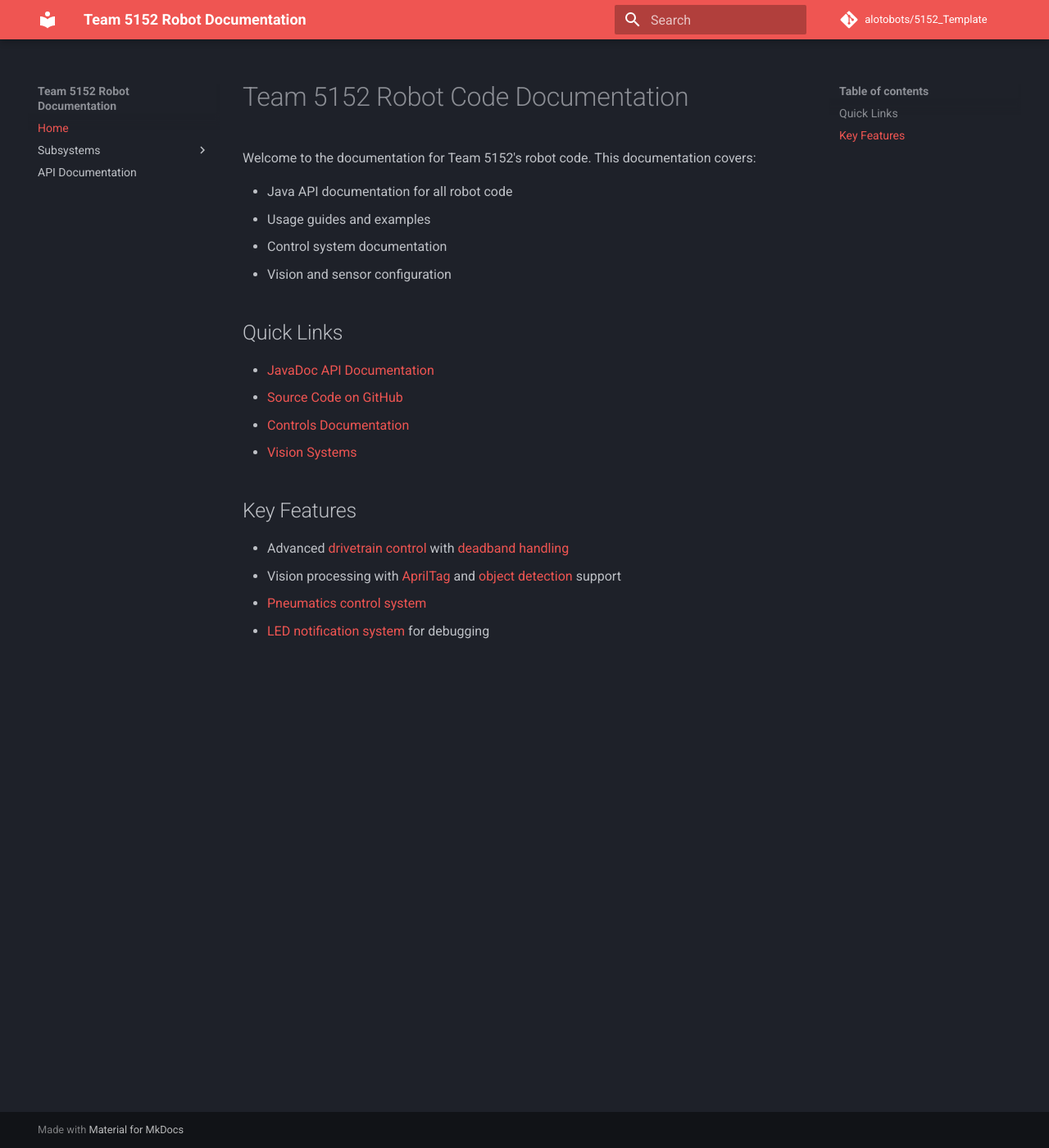
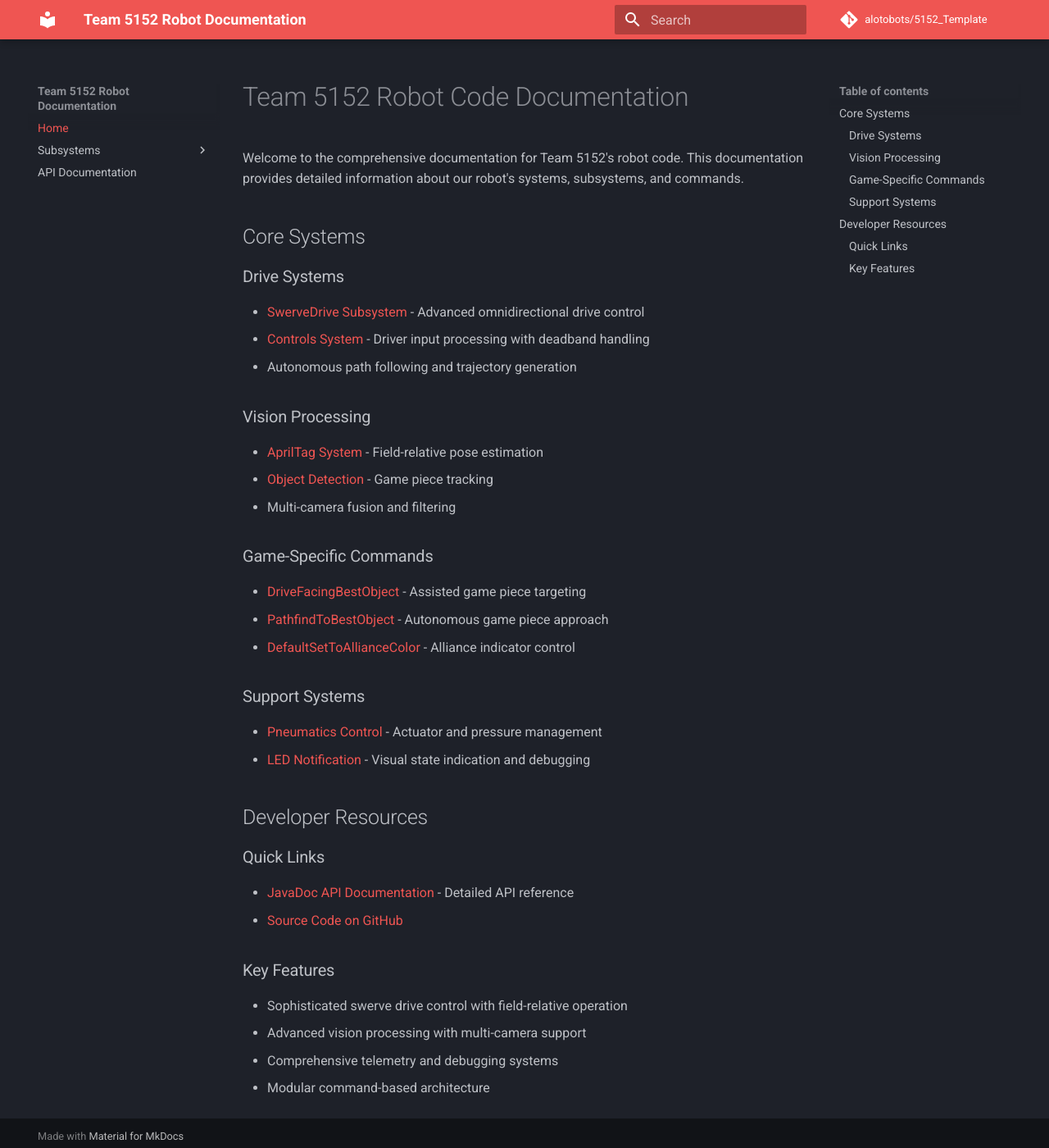
Before and after one commit to 5152Alotobots/5152_Template, an MkDocs documentation site: the page built from docs/mkdocs/docs/index.md, in a window 1280 px wide and 1400 px high. Shown: the whole window at 82% size. Built offline with MkDocs 1.6.1 and Material for MkDocs 9.7.7, drawn with Linux system fonts in a browser that asks for light colours; comment, search, counter and statistics services are not loaded.

Commit message:
docs: Restructure index page with improved organization and detailed system descriptions

```diff
--- a/docs/mkdocs/docs/index.md
+++ b/docs/mkdocs/docs/index.md
@@ -1,22 +1,36 @@
 # Team 5152 Robot Code Documentation
 
-Welcome to the documentation for Team 5152's robot code. This documentation covers:
+Welcome to the comprehensive documentation for Team 5152's robot code. This documentation provides detailed information about our robot's systems, subsystems, and commands.
 
-- Java API documentation for all robot code
-- Usage guides and examples
-- Control system documentation
-- Vision and sensor configuration
+## Core Systems
 
-## Quick Links
+### Drive Systems
+- [SwerveDrive Subsystem](./library/subsystems/swerve.md) - Advanced omnidirectional drive control
+- [Controls System](./game/subsystems/controls.md) - Driver input processing with deadband handling
+- Autonomous path following and trajectory generation
 
-- [JavaDoc API Documentation](./javadoc/)
+### Vision Processing
+- [AprilTag System](./library/subsystems/vision/apriltag.md) - Field-relative pose estimation
+- [Object Detection](./library/subsystems/vision/objectdetection.md) - Game piece tracking
+- Multi-camera fusion and filtering
+
+### Game-Specific Commands
+- [DriveFacingBestObject](./library/commands/drivefacingbestobject.md) - Assisted game piece targeting
+- [PathfindToBestObject](./library/commands/pathfindtobestobject.md) - Autonomous game piece approach
+- [DefaultSetToAllianceColor](./library/commands/defaultsettoalliancecolor.md) - Alliance indicator control
+
+### Support Systems
+- [Pneumatics Control](./library/subsystems/pneumatics.md) - Actuator and pressure management
+- [LED Notification](./library/subsystems/bling.md) - Visual state indication and debugging
+
+## Developer Resources
+
+### Quick Links
+- [JavaDoc API Documentation](./javadoc/) - Detailed API reference
 - [Source Code on GitHub](https://github.com/5152Alotobots/5152_Template)
-- [Controls Documentation](./game/subsystems/controls.md)
-- [Vision Systems](./library/subsystems/vision/apriltag.md)
 
-## Key Features
-
-- Advanced [drivetrain control](./library/subsystems/swerve.md) with [deadband handling](./game/subsystems/controls.md)
-- Vision processing with [AprilTag](./library/subsystems/vision/apriltag.md) and [object detection](./library/subsystems/vision/objectdetection.md) support
-- [Pneumatics control system](./library/subsystems/pneumatics.md)
-- [LED notification system](./library/subsystems/bling.md) for debugging
+### Key Features
+- Sophisticated swerve drive control with field-relative operation
+- Advanced vision processing with multi-camera support
+- Comprehensive telemetry and debugging systems
+- Modular command-based architecture
```
